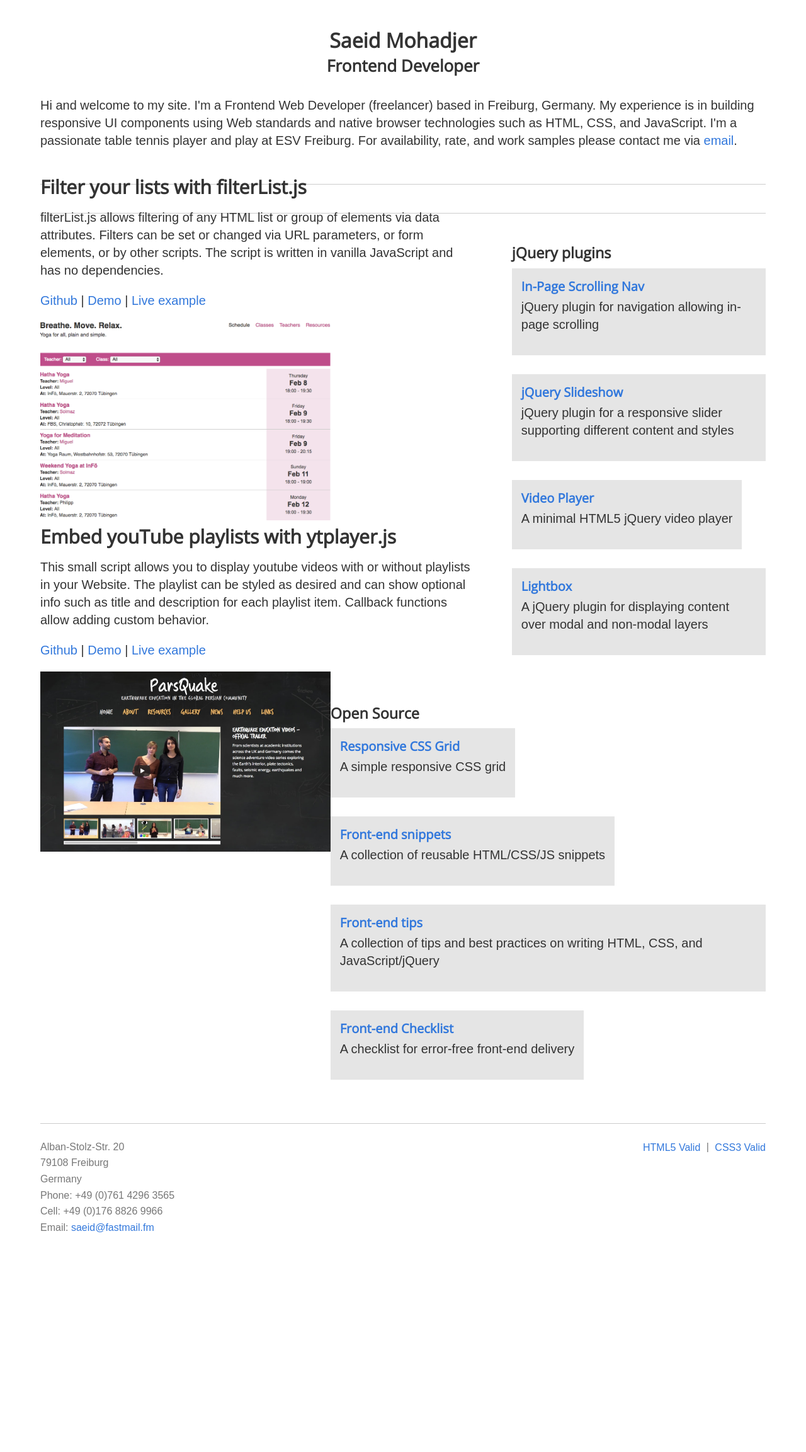
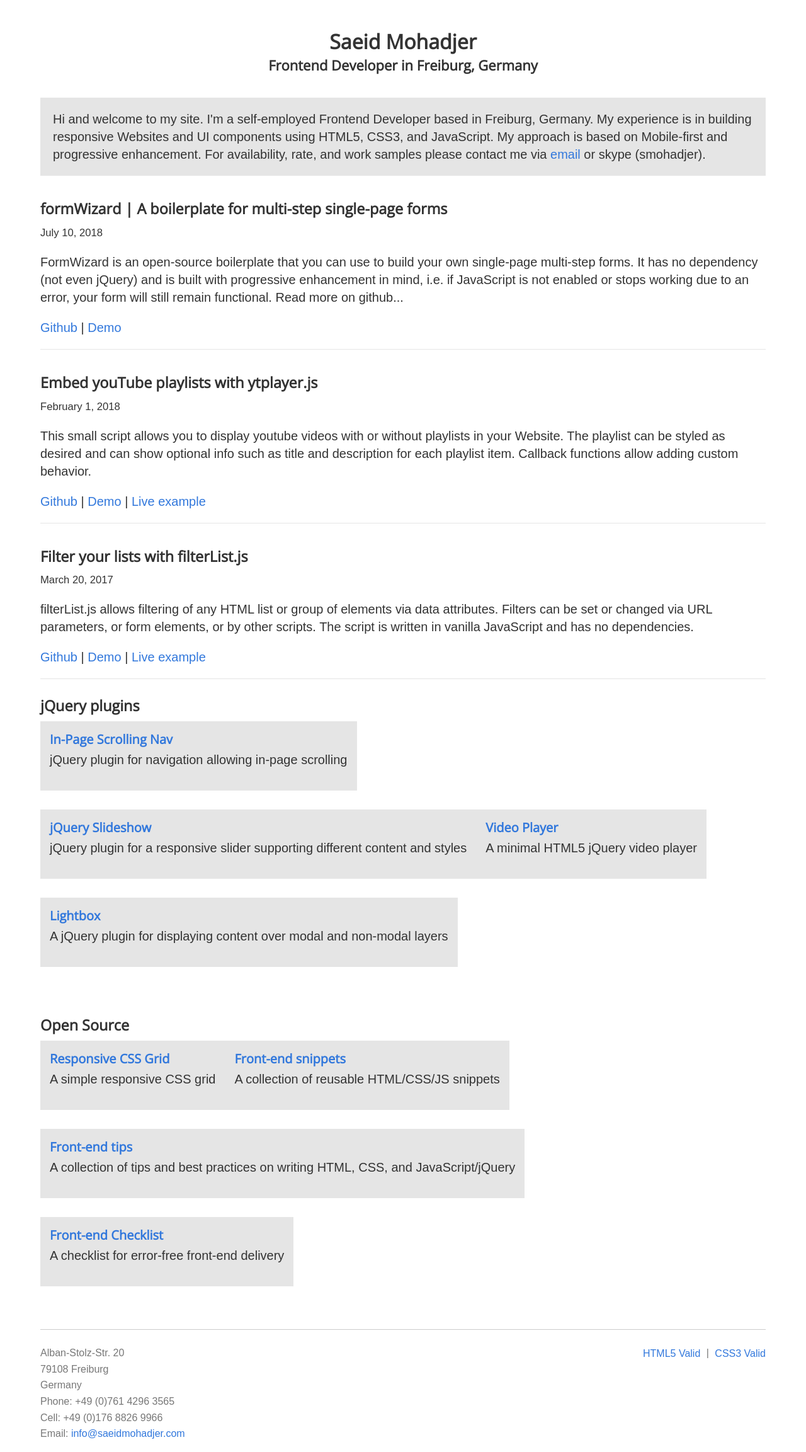
Before and after one commit to smohadjer/saeidmohadjer.com, a PHP site: page / in a window 1280 px wide. Shown: the whole page at 63% size. Before the commit the page ends 1957 px from the top, so only its background shows below. Run offline with PHP 8.4, Linux system fonts and the light colour scheme; style sheets or scripts are compiled from the project's sources.

Commit message:
updates content and styles

```diff
--- a/app/index.html
+++ b/app/index.html
@@ -16,42 +16,47 @@
 	<body>
 		<main>
 			<h1>Saeid Mohadjer</h1>
-			<h2>Frontend Developer</h2>
-			<p class="intro">Hi and welcome to my site. I'm a Frontend Web Developer (freelancer) based in Freiburg, Germany. My experience is in building responsive UI components using Web standards and native browser technologies such as HTML, CSS, and JavaScript. I'm a passionate table tennis player and play at ESV Freiburg. For availability, rate, and work samples please contact me via <a href="mailto:saeid@fastmail.fm">email</a>.</p>
+			<h2>Frontend Developer in Freiburg, Germany</h2>
+			<p class="intro">Hi and welcome to my site. I'm a self-employed Frontend Developer based in Freiburg, Germany. My experience is in building responsive Websites and UI components using HTML5, CSS3, and JavaScript. My approach is based on Mobile-first and progressive enhancement. For availability, rate, and work samples please contact me via <a href="mailto:info@saeidmohadjer.com">email</a> or skype (smohadjer).</p>
 
-			<section class="new columns clearfix">
-				<div class="columns__left">
+			<section class="blog">
+				<article>
+					<h3>formWizard | A boilerplate for multi-step single-page forms</h3>
+					<time datatime="2018-07-10">July 10, 2018</time>
+					<p>FormWizard is an open-source boilerplate that you can use to build your own single-page multi-step forms. It has no dependency (not even jQuery) and is built with progressive enhancement in mind, i.e. if JavaScript is not enabled or stops working due to an error, your form will still remain functional. Read more on github...</p>
+					<p>
+						<a href="https://github.com/smohadjer/formwizard">Github</a> |
+						<a href="http://saeidmohadjer.com/formwizard/form.php?step=1">Demo</a>
+					</p>
+				</article>
+
+				<article>
+					<h3>Embed youTube playlists with ytplayer.js</h3>
+					<time datatime="2018-02-01">February 1, 2018</time>
+					<p>This small script allows you to display youtube videos with or without playlists in your Website. The playlist can be styled as desired and can show optional info such as title and description for each playlist item. Callback functions allow adding custom behavior.</p>
+					<p>
+						<a href="https://github.com/smohadjer/youtube-playlist">Github</a> |
+						<a href="https://smohadjer.github.io/youtube-playlist/demo/demo.html">Demo</a> |
+						<a href="http://parsquake.org/">Live example</a>
+					</p>
+				</article>
+
+				<article>
 					<h3>Filter your lists with filterList.js</h3>
+					<time datatime="2017-03-20">March 20, 2017</time>
 					<p>filterList.js allows filtering of any HTML list or group of elements via data attributes. Filters can be set or changed via URL parameters, or form elements, or by other scripts. The script is written in vanilla JavaScript and has no dependencies.</p>
 					<p>
 						<a href="https://github.com/smohadjer/filterList">Github</a> |
 						<a href="https://smohadjer.github.io/filterList/demo/demo.html">Demo</a> |
 						<a href="http://solmazmohadjer.com">Live example</a>
 					</p>
-				</div>
-				<div class="columns__right">
-					<figure>
-						<img src="_assets/solmazmohadjer.com.png" alt="solmazmohadjer.com" />
-					</figure>
-				</div>
+				</article>
+
 			</section>
 
-			<section class="new columns clearfix">
-				<div class="columns__left">
-					<h3>Embed youTube playlists with ytplayer.js</h3>
-					<p>This small script allows you to display youtube videos with or without playlists in your Website. The playlist can be styled as desired and can show optional info such as title and description for each playlist item. Callback functions allow adding custom behavior.</p>
-					<p>
-						<a href="https://github.com/smohadjer/youtube-playlist">Github</a> |
-						<a href="https://smohadjer.github.io/youtube-playlist/demo/demo.html">Demo</a> |
-						<a href="http://parsquake.org/">Live example</a>
-					</p>
-				</div>
-				<div class="columns__right">
-					<figure>
-						<img src="_assets/parsquake.jpg" alt="parsquake.org" />
-					</figure>
-				</div>
-			</section>
+
+
+
 
 			<section class="work grid grid--600_2 grid--1024_3 grid--1280_4">
 				<h3>jQuery plugins</h3>
@@ -104,7 +109,7 @@
 				Germany<br />
 				Phone: +49 (0)761 4296 3565<br />
 				Cell: +49 (0)176 8826 9966<br />
-				Email: <a href="mailto:saeid@fastmail.fm">saeid@fastmail.fm</a>
+				Email: <a href="mailto:info@saeidmohadjer.com">info@saeidmohadjer.com</a>
 			</address>
 			<aside>
 				<!--<span>USt-ID (VAT): DE287169201</span>-->
--- /dev/null
+++ b/app/resources/scss/_blog.scss
@@ -0,0 +1,22 @@
+.blog {
+	article {
+		border-bottom: solid 1px $gray;
+
+		+ article {
+			margin-top: 2em;
+		}
+
+		h3 {
+			border: none;
+		}
+
+		time {
+			font-size: smaller;
+
+			+ p {
+				margin-top: 1em;
+			}
+		}
+	}
+
+}
--- a/app/resources/scss/_generic.scss
+++ b/app/resources/scss/_generic.scss
@@ -43,7 +43,7 @@ section {
 
 h1 {
 	font-size: 1.6em;
-	line-height: 1.5em;
+	line-height: 1.6em;
 	margin: 0;
 	text-align: center;
 	font-family: 'Open Sans', arial, verdana, snas-serif;
@@ -51,8 +51,8 @@ h1 {
 }
 
 h2 {
-	font-size: 1.3em;
-	line-height: 1.3em;
+	font-size: 1.1em;
+	line-height: 1.1em;
 	margin: 0;
 	font-family: 'Open Sans', arial, verdana, snas-serif;
 
@@ -80,7 +80,6 @@ h4 {
 p {
 	font-size: 1em;
 	line-height: 1.4em;
-	margin: 0 0 1em;
 
 	h4 + & {
 		margin-top: 0.2em;
--- a/app/resources/scss/_main.scss
+++ b/app/resources/scss/_main.scss
@@ -5,7 +5,9 @@
 }
 
 .intro {
-	margin-bottom: 40px;
+	margin: 40px 0;
+	background: $gray;
+	padding: 20px;
 }
 
 section.work h3 {
--- a/app/resources/scss/styles.scss
+++ b/app/resources/scss/styles.scss
@@ -2,4 +2,5 @@
 @import "settings";
 @import "generic";
 @import "main";
+@import "blog";
 @import "footer"
```
